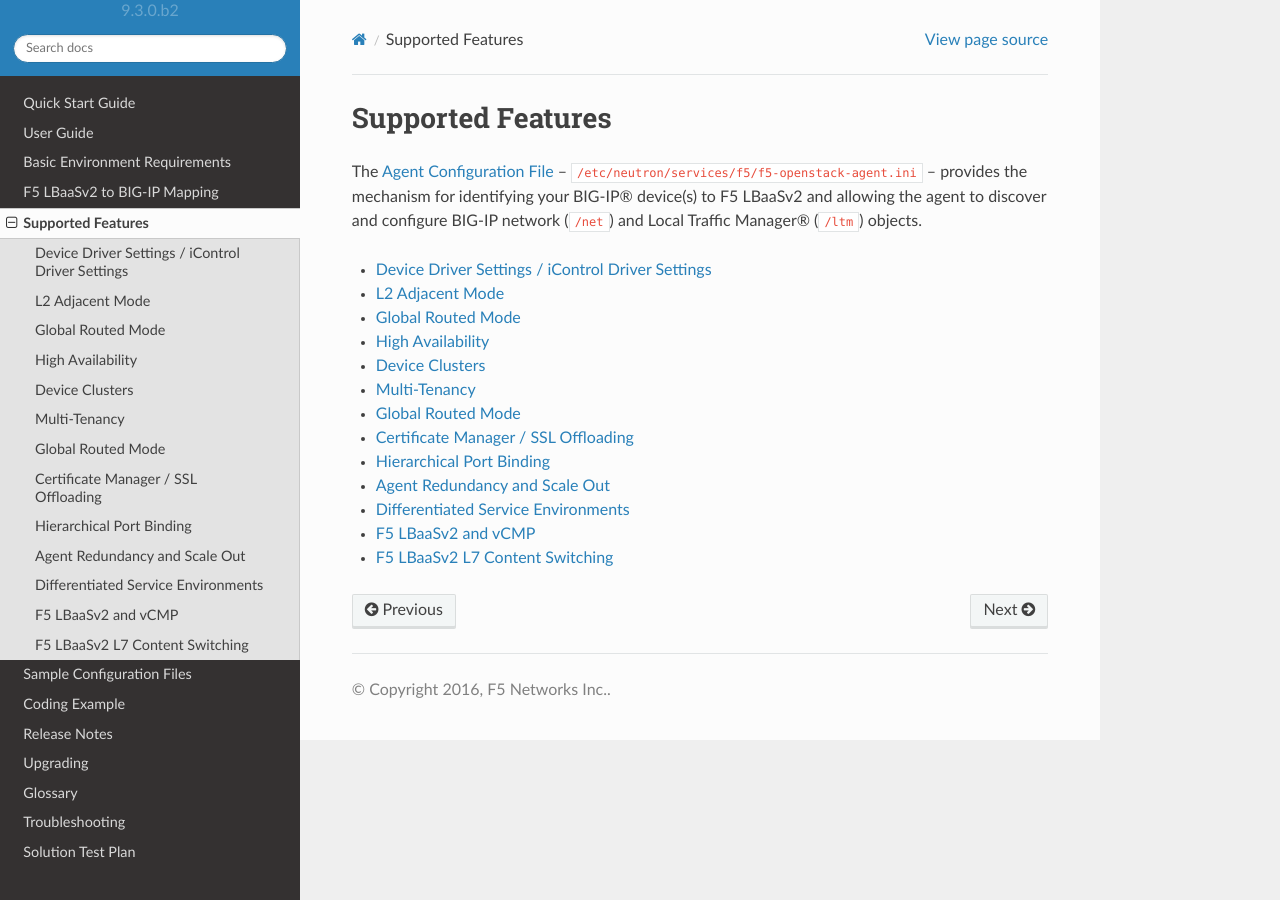
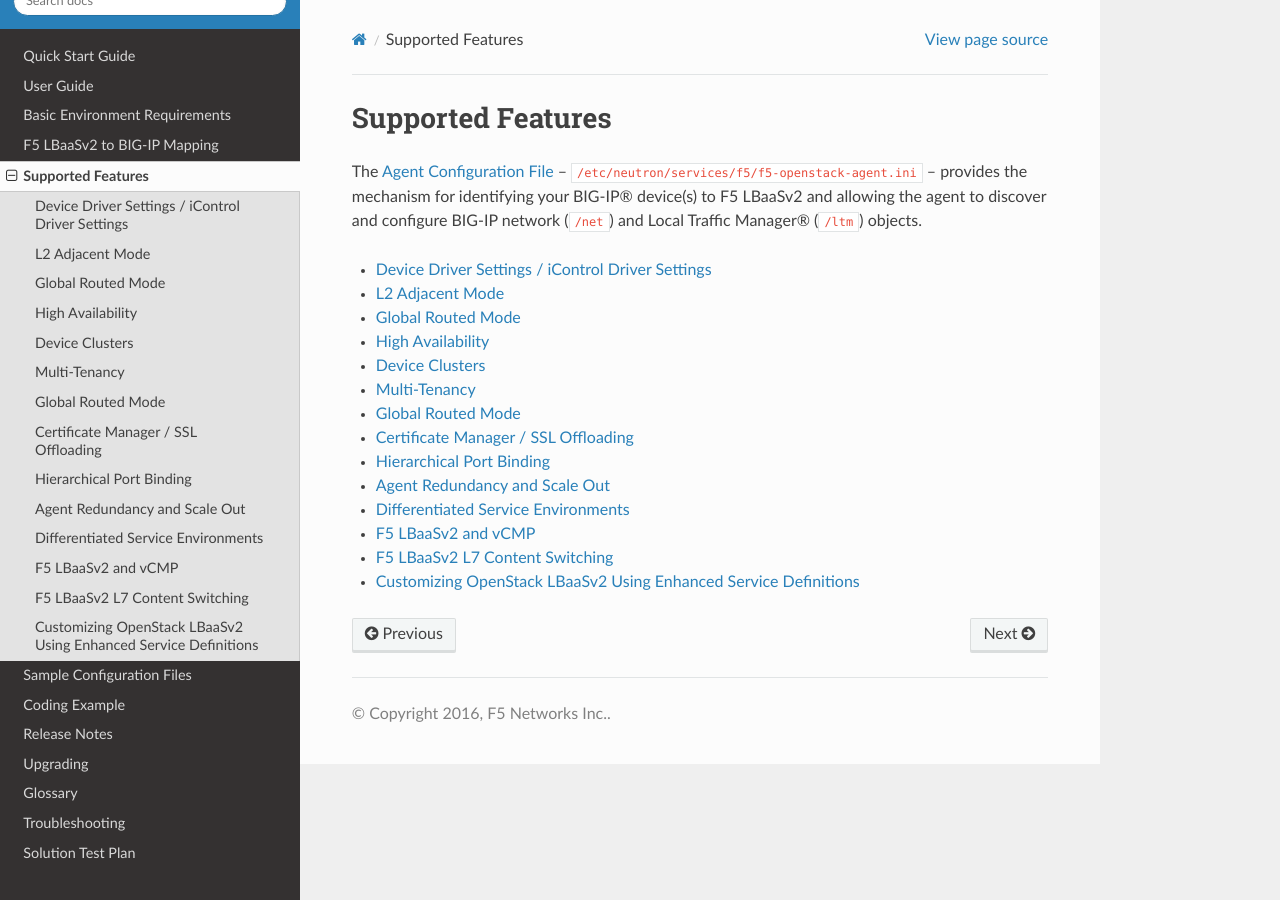
Before and after one commit to F5Networks/f5-openstack-lbaasv2-driver, a Sphinx documentation site: the page built from docs/map_lbaasv2-features.rst, in a window 1280 px wide. Built offline with Sphinx 7.4.7 and the Read the Docs theme 2.0.0, drawn with Linux system fonts in a browser that asks for light colours; pages that are not in the unit, such as notebooks, are missing from menus; some of the changed lines change nothing that is shown.

Commit message:
Add documenation of feature Enhanced Service Defintion
Initial checkin of RST docs for the new feature.

```diff
--- /dev/null
+++ b/docs/includes/topic_enhanced-service-definition.rst
@@ -0,0 +1,350 @@
+Customizing OpenStack LBaaSv2 Using Enhanced Service Definitions
+=================================================================
+
+There are many load balancing configurations which have no direct
+implementation in the OpenStack LBaaSv2 specification. It is easy to
+directly customize BIG-IP traffic management using profiles, policies,
+and iRules, but LBaaSv2 has no way to apply these to BIG-IP virtual
+servers. To help users get the most from their BIG-IPs, F5 Networks
+extended its implementation of LBaaSv2 to add an Enhanced Service
+Definition (ESD) feature. With ESDs, you can deploy OpenStack load
+balancers customized for specific applications.
+
+How ESDs Work
+-------------
+
+An ESD is a set of tags and values that define custom settings,
+typically one or more profiles, policies, or iRules which are applied to
+a BIG-IP virtual server. ESDs are stored in JSON files on the system
+running an F5 OpenStack LBaaSv2 agent. When the agent starts, it reads
+all ESD JSON files located in /etc/neutron/services/f5/esd/, ignoring
+files that are not valid JSON. A JSON file can contain multiple ESDs,
+and each ESD contains a set of predefined tags and values. The agent
+validates each tag and discards invalid tags. ESDs remain fixed in agent
+memory until an agent is restarted.
+
+You apply ESDs to virtual servers using LBaaSv2 L7 policy operations.
+When you create an LBaaSv2 L7 policy object, the agent checks if the
+policy name matches the name of an ESD. If it does, the agent applies
+the ESD to the virtual server associated with the policy. If the policy
+name does not match an ESD name, a standard L7 policy is created
+instead. Essentially, the F5 agent overloads the meaning of an L7 policy
+name. If an L7 policy name matches an ESD name, creating an L7 policy
+means “apply an ESD.” If an L7 policy name does not match an ESD name,
+creating an L7 policy means “create an L7 policy.”
+
+While you can apply multiple L7 policies, doing so will overwrite
+virtual server settings defined by previous ESDs. Deleting an L7 policy
+that matches an ESD will remove all ESD settings from the virtual
+server, and return the virtual server to its original state. For these
+reasons, it is best to define a single ESD that contains all settings
+you want to apply for a specific application, instead of applying
+multiple ESDs.
+
+Because L7 policies were introduced in the Mitaka release of OpenStack,
+you can only use ESDs with a Mitaka (or greater) version of the F5
+LBaaSv2 agent. You cannot use ESDs with the Liberty version of the F5
+agent. Release v9.3.0 is the first version of the agent that supports
+ESDs.
+
+Creating ESDs
+-------------
+
+Create ESDs by editing files to define one or more ESDs in JSON format.
+Each file can contain any number of ESDs, and you can create any number
+of ESD files. Files can have any valid file name, but must end with a
+“.json” extension (e.g., mobile\_app.json). Copy the ESD files to the
+/etc/neutron/services/f5/esd/ directory. ESDs must have a unique name
+across all files. If you define more than one ESD using the same name,
+the agent will retain one of the ESDs, but which one is undefined.
+Finally, restart the agent whenever you add or modify ESD files.
+
+ESD files have this general format::
+
+  {
+    "<ESD name>": {
+      "<tag_name>": "<tag value>",
+      "<tag_name>": "<tag value>",
+      …
+    },
+    …
+  }
+
+An example ESD file, demo.json, is installed with the agent and provides
+examples you can follow::
+
+  {
+    "esd_demo_1": {
+      "lbaas_ctcp": "tcp-mobile-optimized",
+      "lbaas_stcp": "tcp-lan-optimized",
+      "lbaas_cssl_profile": "clientssl",
+      "lbaas_sssl_profile": "serverssl",
+      "lbaas_irule": ["_sys_https_redirect"],
+      "lbaas_policy": ["demo_policy"],
+      "lbaas_persist": "hash",
+      "lbaas_fallback_persist": "source_addr"
+    },
+    "esd_demo_2": {
+      "lbaas_irule": [
+        "_sys_https_redirect",
+        "_sys_APM_ExchangeSupport_helper"
+      ]
+    }
+  }
+
+ESD files must be formatted as valid JSON. If your file is not valid
+JSON, all ESDs in the file will be ignored. Consider using a JSON lint
+application (e.g., jsonlint.com) to validate your JSON files.
+
+The following tags are supported for ESDs:
+
++----------------------------+---------------------------------------------------------------------------------------------------------------------------------------------------------------------------------------------------------------------------------+---------------------------+
+| Tag                        | Description                                                                                                                                                                                                                     | Example                   |
++============================+=================================================================================================================================================================================================================================+===========================+
+| lbaas\_ctcp                | Specify a named TCP profile for clients. This tag has a single value.                                                                                                                                                           | tcp-mobile-optimized      |
++----------------------------+---------------------------------------------------------------------------------------------------------------------------------------------------------------------------------------------------------------------------------+---------------------------+
+| lbaas\_stcp                | Specify a named TCP profile for servers. This tag has a single value.                                                                                                                                                           | tcp-lan-optimized         |
++----------------------------+---------------------------------------------------------------------------------------------------------------------------------------------------------------------------------------------------------------------------------+---------------------------+
+| lbaas\_cssl\_profile       | Specify a named client SSL profile to implement SSL/TLS offload. This can replace the use of, or override the life-cycle management of certificates and keys in LBaaSv2 SSL termination support. This tag has a single value.   | clientssl                 |
++----------------------------+---------------------------------------------------------------------------------------------------------------------------------------------------------------------------------------------------------------------------------+---------------------------+
+| lbaas\_sssl\_profile       | Specify a named server side SSL profile for re-encryption of traffic towards the pool member servers. This tag should only be present once.                                                                                     | serverssl                 |
++----------------------------+---------------------------------------------------------------------------------------------------------------------------------------------------------------------------------------------------------------------------------+---------------------------+
+| lbaas\_irule (multiple)    | Specify a named iRule to attach to the virtual server. This tag can have multiple values. Any iRule priority must be defined within the iRule itself.                                                                           | base\_sorry\_page,        |
+|                            |                                                                                                                                                                                                                                 |                           |
+|                            |                                                                                                                                                                                                                                 | base\_80\_443\_redirect   |
++----------------------------+---------------------------------------------------------------------------------------------------------------------------------------------------------------------------------------------------------------------------------+---------------------------+
+| lbaas\_policy (multiple)   | Specify a named policy to attach to the virtual server. This tag can have multiple values Any policy priority must be defined within the iRule itself. All L7 content policies are applied first, then these named policies.    | policy\_asm\_app1         |
++----------------------------+---------------------------------------------------------------------------------------------------------------------------------------------------------------------------------------------------------------------------------+---------------------------+
+| lbaas\_persist             | Specify a named fallback persistence profile for a virtual server. This tag has a single value.                                                                                                                                 | hash                      |
++----------------------------+---------------------------------------------------------------------------------------------------------------------------------------------------------------------------------------------------------------------------------+---------------------------+
+| lbaas\_fallback\_persist   | Specify a named fallback persistence profile for a virtual server. This tag has a single value.                                                                                                                                 | source\_addr              |
++----------------------------+---------------------------------------------------------------------------------------------------------------------------------------------------------------------------------------------------------------------------------+---------------------------+
+
+An ESD does not need to include every tag. Only included tags will be
+applied to a virtual server.
+
+During startup, the F5 LBaaSv2 agent will read all ESD JSON files (any
+file with .json extension) and validate the ESD by ensuring:
+
+1. The ESD file is a valid JSON format. Any invalid JSON file will be
+   ignored.
+2. The tag name is valid (i.e., one of the tags listed in the table
+   above).
+3. The tag value is correctly defined: a single string (for most tags),
+   or a comma delimited list using JSON [] notation (only for
+   lbaas\_irule and lbaas\_policy tags).
+4. The tag value (profile, policy, or iRule) exists in the Common
+   partition. Keep these rules in mind:
+   a. Any profile, policy, or iRule used in an ESD must be created in
+      the Common partition.
+   b. Any profile, policy, or iRule must be pre-configured on your
+      BIG-IP before re-starting the F5 LBaaSv2 agent.
+
+Any tag that does not pass the validation steps above will be ignored.
+An ESD that contains a mix of valid and invalid tags will still be used,
+but only valid tags will be applied.
+
+Using ESDs
+----------
+
+Follow this workflow for using ESDs.
+
+1. Pre-configure profiles, policies, and iRules on your BIG-IP.
+2. Create an ESD in a JSON file located in
+   /etc/neutron/services/f5/esd/.
+3. Restart the F5 LBaaSv2 agent.
+4. Create a Neutron load balancer with a listener (and pool, members,
+   monitor).
+5. Create a Neutron L7 policy object with a name parameter that matches
+   your ESD name.
+
+You apply an ESD to a virtual server using L7 policy objects in LBaaSv2.
+Using the Neutron CLI, you can create an L7 policy like this::
+
+  lbaas-l7policy-create --listener <name or ID> --name <ESD name> --action <action>
+
+The action parameter is ignored, but must be included for Neutron to
+accept the command. For example::
+
+  lbaas-l7policy-create --listener vip1 --name mobile_app --action REJECT
+
+In this example, when the F5 agent receives the lbaas-l7policy-create
+command, it looks up the ESD name “mobile\_app” in its table of ESDs.
+The agent applies each tag defined in the ESD named “mobile\_app” to the
+virtual server created for the listener named “vip1”. The REJECT action
+is ignored.
+
+Use the L7 policy delete operation to remove an ESD::
+
+  lbaas-l7policy-delete <ESD name or L7 policy ID>
+
+It is important to note that ESDs will overwrite any existing setting of
+a BIG-IP virtual server. For example, if you create an LBaaSv2 pool with
+cookie session persistence (which is applied to the virtual server
+fronting the pool) and then apply an ESD that uses hash persistence,
+cookie persistence will be replaced with hash persistence. Removing the
+ESD by deleting the L7 policy will restore the virtual server back to
+cookie persistence. Likewise, creating a pool with session persistence
+*after* applying an ESD will overwrite the ESD persist value, if
+defined. Order of operations is important – last one wins.
+
+Use Cases
+---------
+
+Following are examples of using ESDs to work around the limitations of
+LBaaSv2.
+
+Customizing Client-side SSL Termination
+~~~~~~~~~~~~~~~~~~~~~~~~~~~~~~~~~~~~~~~
+
+LBaaSv2 supports client-side SSL termination by creating TLS listeners –
+listeners with TERMINATED\_HTTPS protocol. Using TERMINATED\_HTTPS in
+LBaaSv2 requires a certificate and key stored in the Barbican secret
+store service. While this satisfies many security requirements, you may
+want to use an SSL profile different from what is created with a
+Barbican certificate and key.
+
+To use a different profile, create a listener with an HTTPS protocol,
+and then create an L7 policy object using an ESD that has an
+lbaas_cssl_profile tag. For example::
+
+  "lbaas_cssl_profile": "clientssl"
+
+Adding Server-side SSL Termination
+~~~~~~~~~~~~~~~~~~~~~~~~~~~~~~~~~~
+
+LBaaSv2 has no way of specifying server-side SSL termination, as TLS
+listeners only define a client-side SSL profile. You may need to also
+re-encrypt traffic between your BIG-IP and pool member servers. To add
+server-side SSL termination, use an ESD that includes an
+lbaas_sssl_profile tag. For example::
+
+  "lbaas_sssl_profile": "serverssl"
+
+Customizing Session Persistence
+~~~~~~~~~~~~~~~~~~~~~~~~~~~~~~~
+
+LBaaSv2 supports session persistence, though in the LBaaSv2 model
+persistence types are defined for pools not listeners. The F5 agent maps
+LBaaSv2 pool session persistence values to BIG-IP virtual servers
+associated with the pool. LBaaSv2 only supports three options
+(HTTP_COOKIE, APP_COOKIE, and SOURCE_ADDR), and these are mapped to
+either cookie or source\_addr persistence on BIG-IPs. Many more
+persistence profiles are available on BIG-IPs, such as dest_addr, hash,
+ssl, sip, etc. To use these profiles, specify the lbaas_persist and
+lbaas_fallback_persist tags in an ESD. For example::
+
+  "lbaas_persist": "hash",
+   "lbaas_fallback_persist": "source_addr"
+
+It is good practice to define a fallback persistence profile as well in
+case a client does not support the persistence profile you specify.
+
+Adding iRules
+~~~~~~~~~~~~~
+
+iRules are a powerful tool for customizing traffic management. As an
+example, you may want to re-write certificate values into request
+headers. Create an iRule that does this and use the tag lbaas\_irule to
+add the iRule to a virtual server. Unlike other tags (except
+lbaas\_policy), the lbaas\_irule tag supports multiple values. You
+define values for lbaas\_irule using JSON list notation (comma delimited
+strings within brackets, []). Use brackets [] even if you only define a
+single iRule. Here are two examples: one ESD applies a single iRule, the
+other applies two iRules::
+
+  {
+    "esd_demo_1": {
+      "lbaas_irule": ["header_rewrite"]
+    },
+    "esd_demo_2": {
+      "lbaas_irule": [
+      "header_rewrite",
+      "remove_response_header"
+     ]
+    }
+  }
+
+When using iRules, be sure to define the iRule priority within the iRule
+itself. The order of application of iRules is not guaranteed, though the
+agent makes a best effort by adding iRules in the order they are defined
+in the tag.
+
+Adding Policies
+~~~~~~~~~~~~~~~
+
+The Mitaka release of OpenStack LBaaSv2 introduced L7 policies to manage
+traffic based on L7 content. The LBaaSv2 L7 policy and rule model may
+work for your needs. If not, create a policy on your BIG-IP and apply
+that policy to your LBaaSv2 listener using the lbaas\_policy tag. As
+with the lbaas\_irule tag, the lbaas\_policy tag requires brackets
+surrounding one or more policy names. For example::
+
+  {
+    "esd_demo_1": {
+      "lbaas_policy": ["custom_policy1"]
+    },
+    "esd_demo_2": {
+      "lbaas_policy ": [
+      "custom_policy1",
+      "custom_policy2"
+      ]
+    }
+  }
+
+Using TCP Profiles
+~~~~~~~~~~~~~~~~~~
+
+ESDs allow you to define TCP profiles that determine how a server
+processes TCP traffic. These can be used to fine tune TCP performance
+for specific applications. For example, if your load balancer fronts an
+application used for mobile clients, you can use the
+‘tcp\_mobile\_optimized’ client profile to optimize TCP processing. Of
+course, that profile may not be optimal for traffic between your BIG-IP
+and the pool member servers, so you can specify different profiles for
+client-side and server-side traffic. Use the lbaas\_ctcp tag for client
+profiles and the lbaas\_stcp tag for server profiles. If you only
+include the client tag, lbaas\_ctcp, and not the server tag,
+lbaas\_stcp, the client profile is used for both. Following are two
+examples. In the first, esd\_demo\_1, the tcp profile will be used for
+both client-side and server-side traffic. In the second, esd\_demo\_2,
+the tcp\_mobile\_optimized profile is used for client-side traffic, and
+tcp\_lan\_optimized profile is used for server-side traffic::
+
+  {
+    "esd_demo_1": {
+    "lbaas_ctcp": "tcp"
+    },
+    "esd_demo_2": {
+      "lbaas_ctcp": "tcp_mobile_optimized",
+      "lbaas_stcp": "tcp_lan_optimized"
+    }
+  }
+
+Helpful Hints
+~~~~~~~~~~~~~
+
+1. Use a JSON lint application to validate your ESD files. Forgetting a
+   quote, including a trailing comma, or not balancing braces/brackets
+   are common mistakes that cause JSON validation errors.
+
+2. Restart the F5 LBaaSv2 agent (f5-openstack-agent) after adding or
+   modifying ESD files.
+
+3. Use a unique name for each ESD you define. ESD names are case
+   sensitive.
+
+4. Any profile, policy, or iRule referenced in your ESD must be
+   pre-configured on your BIG-IP, and it must be created in the Common
+   partition.
+
+5. ESDs overwrite any existing settings. For example, the
+   lbaas\_cssl\_profile replaces the SSL profile created for TLS
+   listeners.
+
+6. When using iRules and policies, remember that any iRule priority must
+   be defined within the iRule itself.
+
+7. If DEBUG logging is enabled, check the agent log,
+   /var/log/neutron/f5-openstack-agent.log, for statements that report
+   whether a tag is valid or invalid.
--- a/docs/map_lbaasv2-features.rst
+++ b/docs/map_lbaasv2-features.rst
@@ -20,3 +20,4 @@
     includes/topic_differentiated-services
     includes/topic_f5lbaas-vcmp
     includes/topic_f5lbaas-l7_content_switching
+    includes/topic_enhanced-service-definition
```
